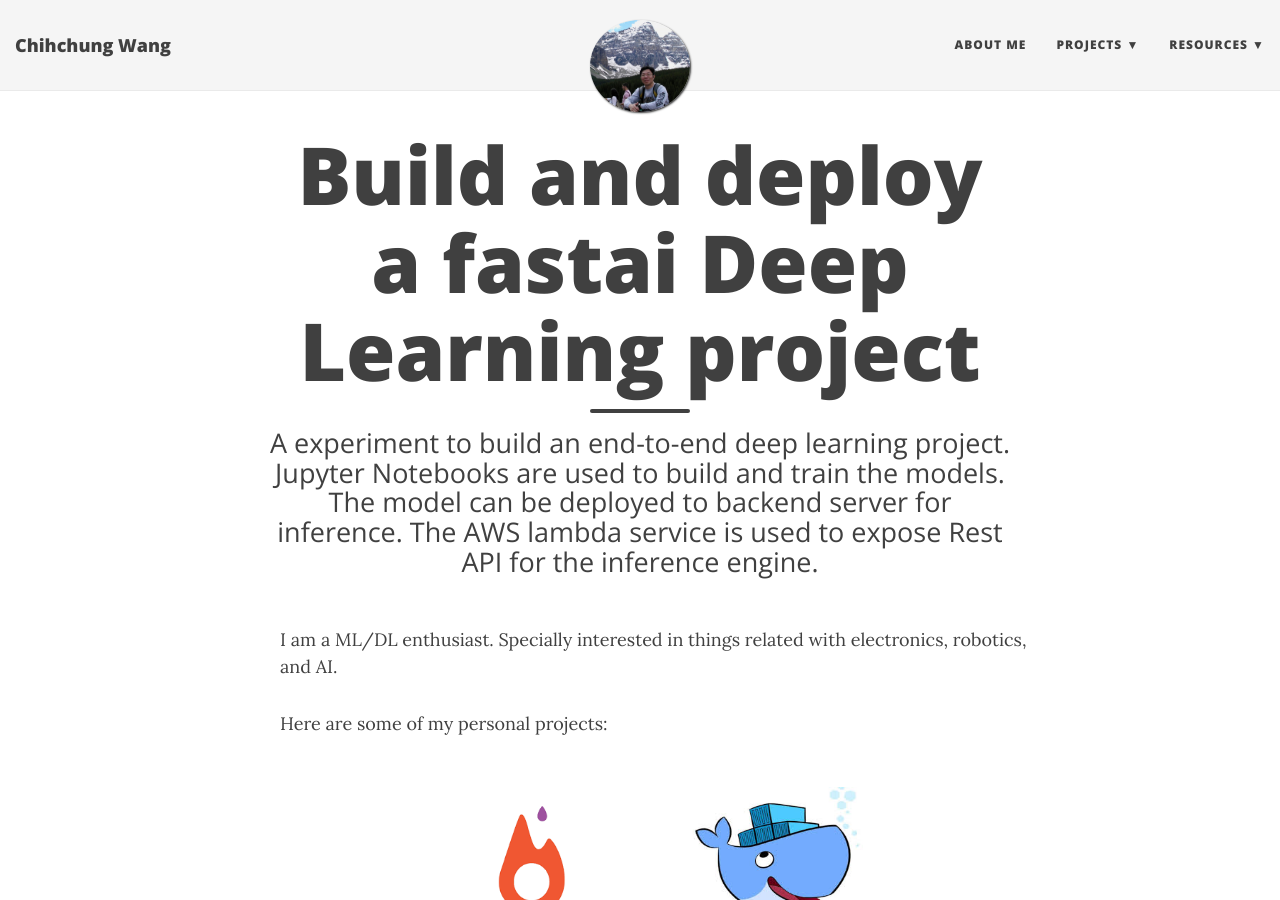
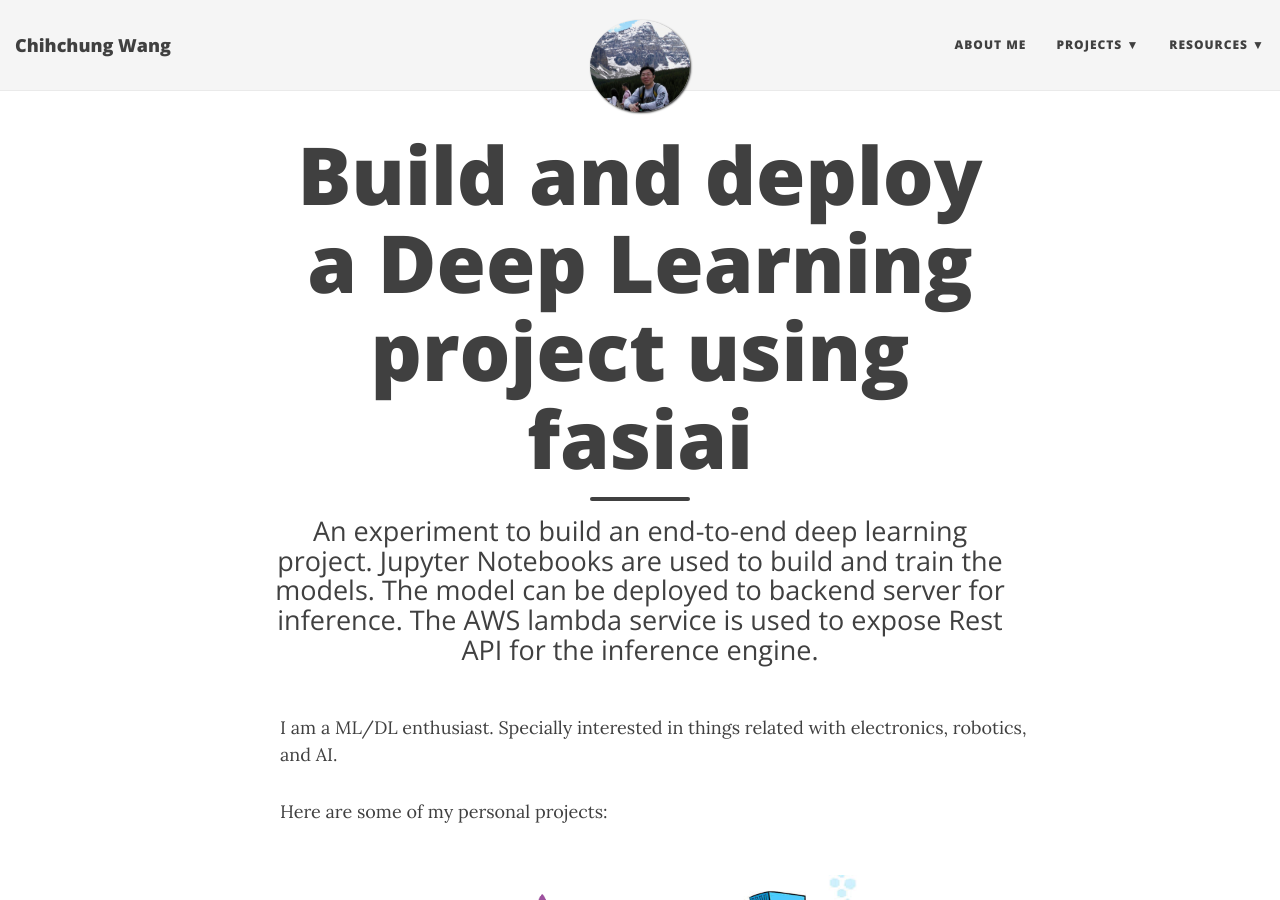
Before and after one commit to chwang733/DeepLearning_EndtoEnd, a Jekyll site: the page built from index.html, in a window 1280 px wide and 900 px high. Built offline with Jekyll 4.4.1, drawn with Linux system fonts in a browser that asks for light colours; nearby versions of some CDN libraries; the list of posts is cut into pages by our own code.

Commit message:
update titles

```diff
--- a/index.html
+++ b/index.html
@@ -1,7 +1,7 @@
 ---
 layout: page
-title: Build and deploy a fastai Deep Learning project
-subtitle: A experiment to build an end-to-end deep learning project. Jupyter Notebooks are used to build and train the models. The model can be deployed to backend server for inference. The AWS lambda service is used to expose Rest API for the inference engine.
+title: Build and deploy a Deep Learning project using fasiai
+subtitle: An experiment to build an end-to-end deep learning project. Jupyter Notebooks are used to build and train the models. The model can be deployed to backend server for inference. The AWS lambda service is used to expose Rest API for the inference engine.
 
 use-site-title: True
 ---
```
